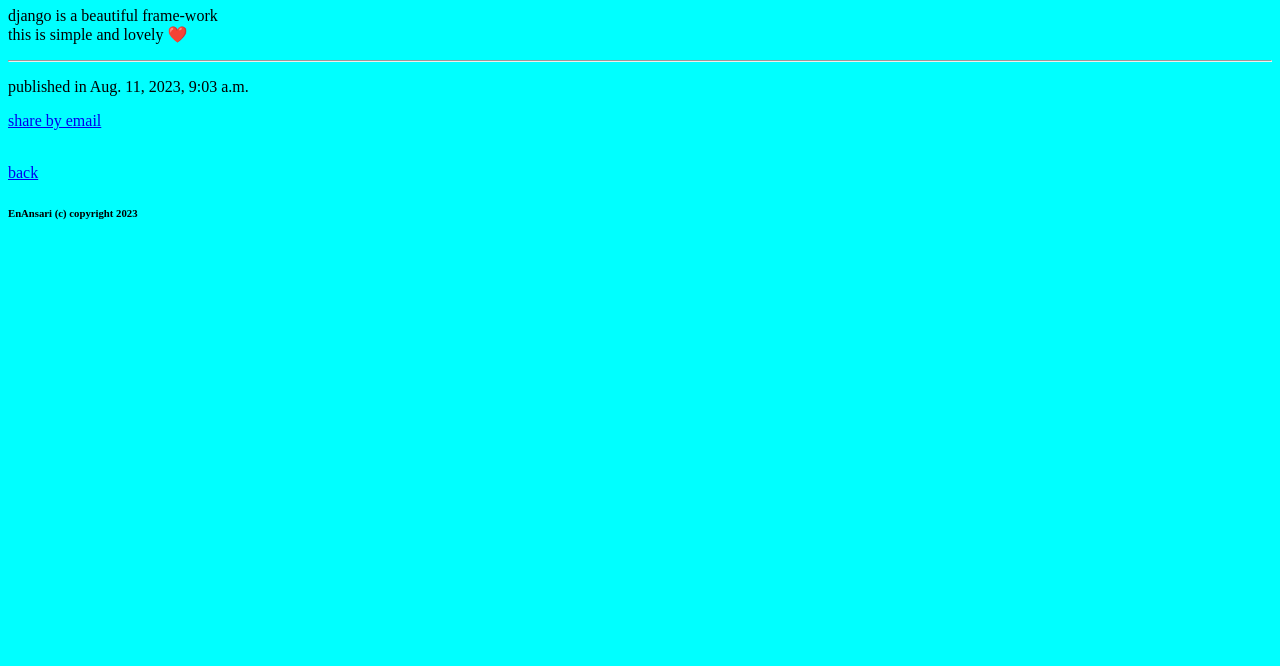
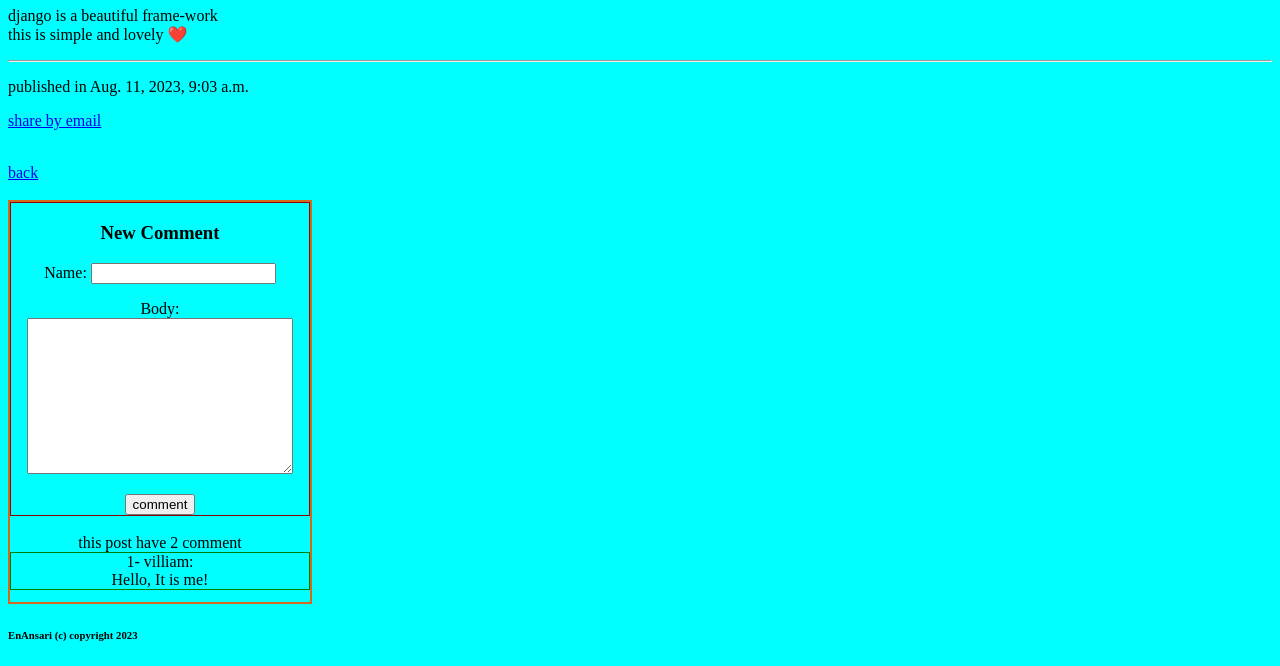
Before and after one commit to EnAnsari/basic-python-learning, a Django app: page /blog/postdetail/django/8/ in a window 1280 px wide. Shown: the part 209-875 px from the top of the page. Before the commit the page ends 429 px from the top, so only its background shows below. Run offline with Django 4.2, Linux system fonts and the light colour scheme; data comes from the database, SQL or seed files in the repository; both versions use the stored data as it was after the commit.

Commit message:
update: commenter system

```diff
--- a/Django/just_urls/blog/forms.py
+++ b/Django/just_urls/blog/forms.py
@@ -46,3 +46,12 @@
                 'class': 'titleClass'
             })
         }
+
+
+class CommentForm(forms.ModelForm):
+    class Meta:
+        model = Comment
+        fields = ('name', 'body')
+        widgets = {
+            'body': forms.Textarea(attrs={'class': 'body-of-comment'})
+        }
--- a/Django/just_urls/blog/models.py
+++ b/Django/just_urls/blog/models.py
@@ -60,3 +60,18 @@
 
     def __str__(self):
         return self.user.first_name + " " + self.user.last_name
+
+
+class Comment(models.Model):
+    post = models.ForeignKey(Post, on_delete=models.CASCADE, related_name='comments')
+    name = models.CharField(max_length=100)
+    body = models.TextField()
+    created = models.DateTimeField(auto_now_add=True)
+    updated = models.DateTimeField(auto_now=True)
+    active = models.BooleanField(default=False)
+
+    class Meta:
+        ordering = ('created',)
+
+    def __str__(self):
+        return 'Comment by {0} on {1}'.format(self.name, self.post)
--- a/Django/just_urls/blog/static/css/base.css
+++ b/Django/just_urls/blog/static/css/base.css
@@ -6,3 +6,22 @@
     background-color: gold;
     border-radius: 2%;
 }
+
+.comment {
+    width: 300px;
+    height: 400px;
+    border: solid 2px chocolate;
+    /*margin: 0 auto;*/
+    text-align: center;
+    overflow: auto;
+    /*float: left;*/
+}
+
+.new-comment {
+    border: solid 1px darkred;
+}
+
+.body-of-comment {
+    margin: 0 auto;
+    width: 260px;
+}
--- a/Django/just_urls/blog/views.py
+++ b/Django/just_urls/blog/views.py
@@ -1,7 +1,7 @@
 from django.shortcuts import render, get_object_or_404, redirect
 from django.http import HttpResponse
-from .models import Post, Account
-from .forms import AccountForm, ShareForm
+from .models import Post, Account, Comment
+from .forms import AccountForm, ShareForm, CommentForm
 from django.core.paginator import Paginator, PageNotAnInteger, EmptyPage
 from django.views.generic import ListView
 from django.core.mail import send_mail
@@ -37,8 +37,25 @@
 
 
 def postdetail(request, slug, pk):
-    post2send = get_object_or_404(Post, status='published', slug=slug, id=pk)
-    packet = {'post': post2send}
+    post = get_object_or_404(Post, status='published', slug=slug, id=pk)
+    # comments = Comment.objects.filter(post=post)
+    comments = post.comments.filter(active=True)
+    new_comment = None
+    if request.method == 'POST':
+        comment_form = CommentForm(request.POST)
+        if comment_form.is_valid():
+            new_comment = comment_form.save(commit=False)
+            new_comment.post = post
+            new_comment.save()
+    else:
+        comment_form = CommentForm()
+
+    packet = {
+        'post': post,
+        'cm': comments,
+        'ncm': new_comment,
+        'cm_form': comment_form,
+    }
     return render(request, 'blog/post/postdetail.html', packet)
 
 
--- a/Django/just_urls/just_urls/settings.py
+++ b/Django/just_urls/just_urls/settings.py
@@ -26,6 +26,7 @@
 DEBUG = True
 
 ALLOWED_HOSTS = []
+# ALLOWED_HOSTS = ["*"]
 
 
 # Application definition
@@ -107,8 +108,10 @@
 # https://docs.djangoproject.com/en/4.1/topics/i18n/
 
 LANGUAGE_CODE = 'en-us'
+# LANGUAGE_CODE = 'fa-ir'
 
 TIME_ZONE = 'UTC'
+# TIME_ZONE = 'Asia/Tehran'
 
 USE_I18N = True
 
--- a/Django/just_urls/templates/blog/post/postdetail.html
+++ b/Django/just_urls/templates/blog/post/postdetail.html
@@ -23,4 +23,35 @@
     <a href="{% url "blog:post_list" %}">
         back
     </a>
+    <br><br>
+    <div class="comment">
+        <div class="new-comment">
+            <h3 style="align-content: center">New Comment</h3>
+            <form method="post">
+                {% csrf_token %}
+                {{ cm_form.as_p }}
+                {% if ncm %}
+                    <p style="color: green">
+                        Comment Submitted Successfully!
+                    </p>
+                {% endif %}
+                <input type="submit" value="comment">
+            </form>
+        </div>
+        <br>
+        {% with cm.count as count %}
+            this post have {{ count }} comment
+            <br>
+            {% for comment in cm %}
+                <div style="border: solid 1px green">
+                {{ forloop.counter }}- {{ comment.name }}:
+                <br>
+                {{ comment.body }}
+                </div>
+                <br>
+            {% empty %}
+                There is no comment!
+            {% endfor %}
+        {% endwith %}
+    </div>
 {% endblock %}
```
Also changed, not shown: Django/just_urls/blog/admin.py (+8 -1 lines), Django/just_urls/blog/migrations/0008_comment.py (added), Django/just_urls/db.sqlite3.
